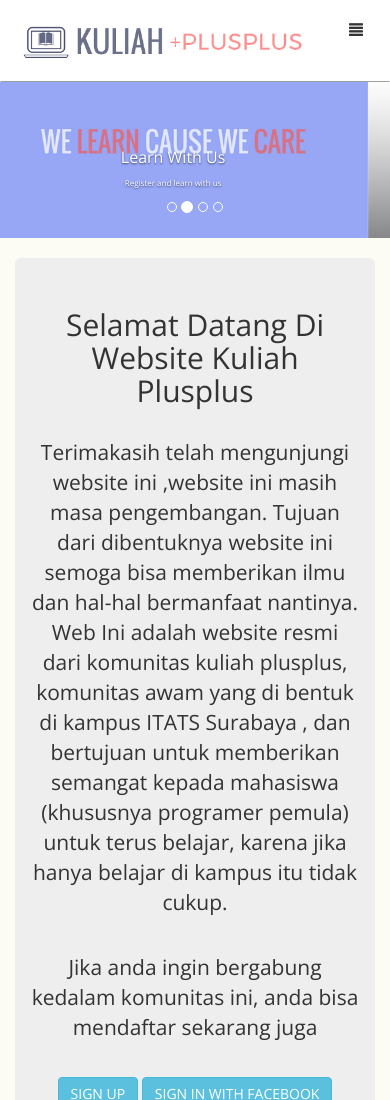
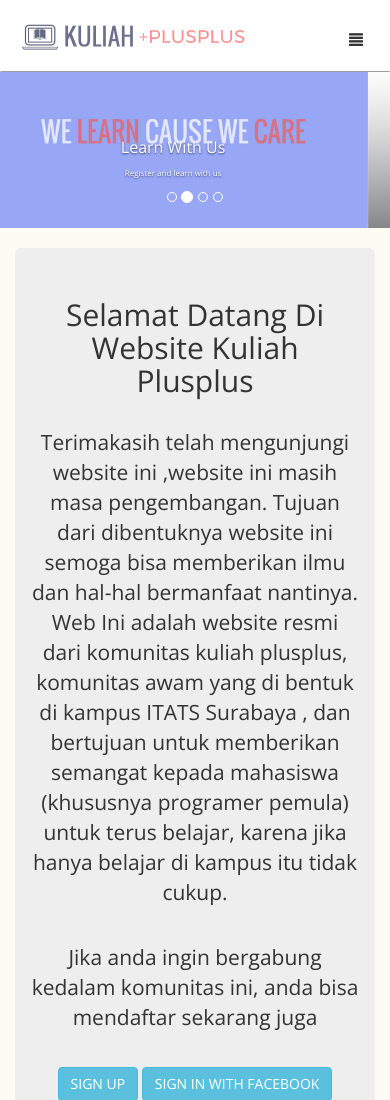
Before and after one commit to kuliahplusplus/website, a plain HTML site: page index.html in a window 390 px wide. Shown: the top 1100 px of the page. Drawn offline with nearby package versions, Linux system fonts and the light colour scheme.

Commit message:
fix responsive

```diff
--- a/index.html
+++ b/index.html
@@ -37,7 +37,7 @@
 		}
 
 		.navbar-brand {
-  height: 80px;
+  height: 70px;
 }
 
 .nav >li >a {
@@ -45,8 +45,8 @@
 
 }
 .navbar-toggle {
-  padding: 10px;
 
+	margin-top: 5%;
 }
 
 		body
```
